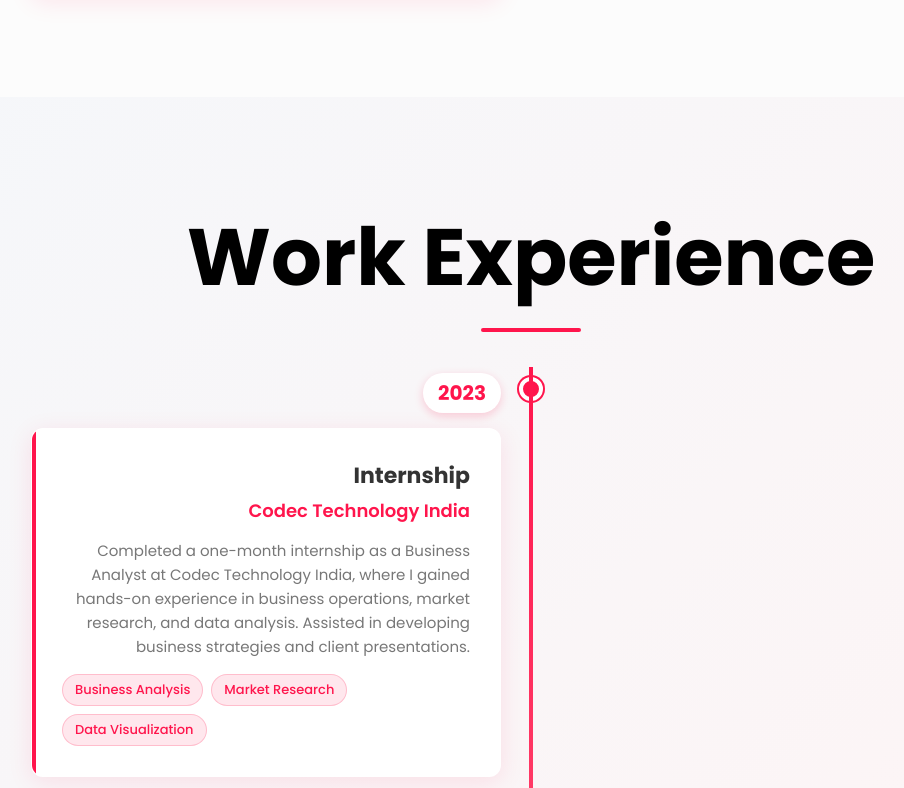
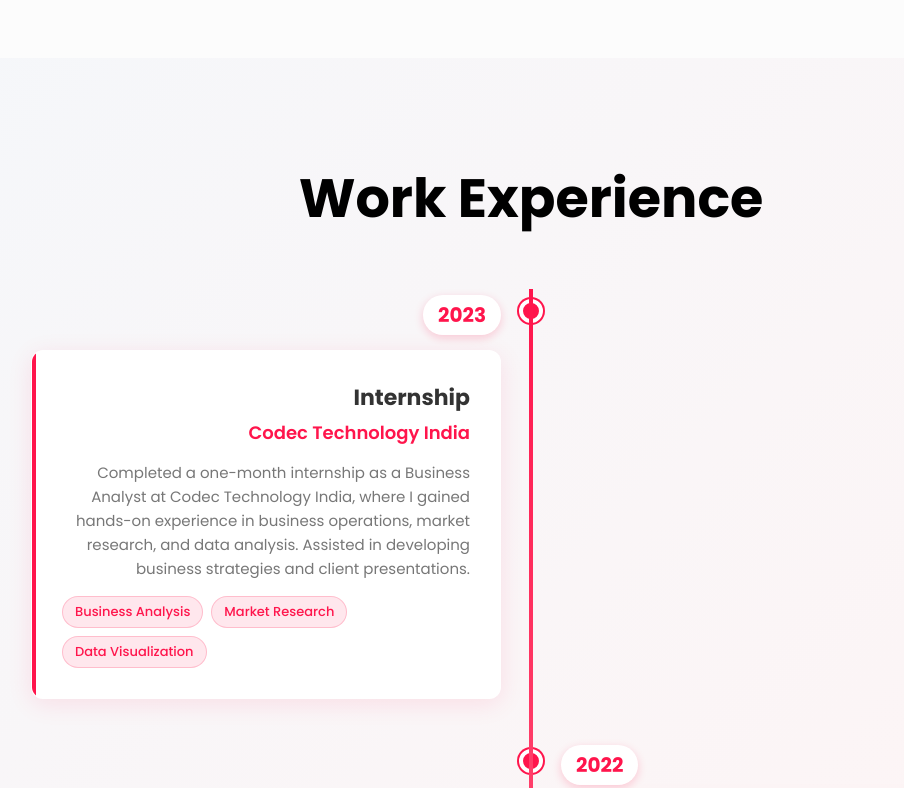
Before and after one commit to raghu719/My-Portfolio, a plain HTML site: page index.html in a window 1280 px wide. Shown: the part 2738-3526 px from the top of the page, without its empty margins (109-1013 px from the left). Drawn offline with nearby package versions, Linux system fonts and the light colour scheme.

Commit message:
Update style.css

```diff
--- a/resources/style.css
+++ b/resources/style.css
@@ -225,7 +225,7 @@ section{
 
 .heading{
     text-align: center;
-    font-size: 8rem;
+    font-size: 5.4rem;
 }
 
 .about-content h2{
@@ -676,8 +676,8 @@ footer .social a:hover{
 
 .certifications h1 {
   text-align: center;
-  margin-bottom: 50px;
-  font-size: 6rem;
+  margin-bottom: 40px;
+  /* font-size: 6rem; */
 }
 
 .cert-container {
@@ -851,11 +851,6 @@ footer .social a:hover{
 #experience {
   background: linear-gradient(135deg, #f5f7fa 0%, #fff4f4 100%);
   padding: 100px 15px;
-}
-
-#experience .heading {
-  margin-bottom: 5rem;
-  position: relative;
 }
 
 #experience .heading::after {
```
